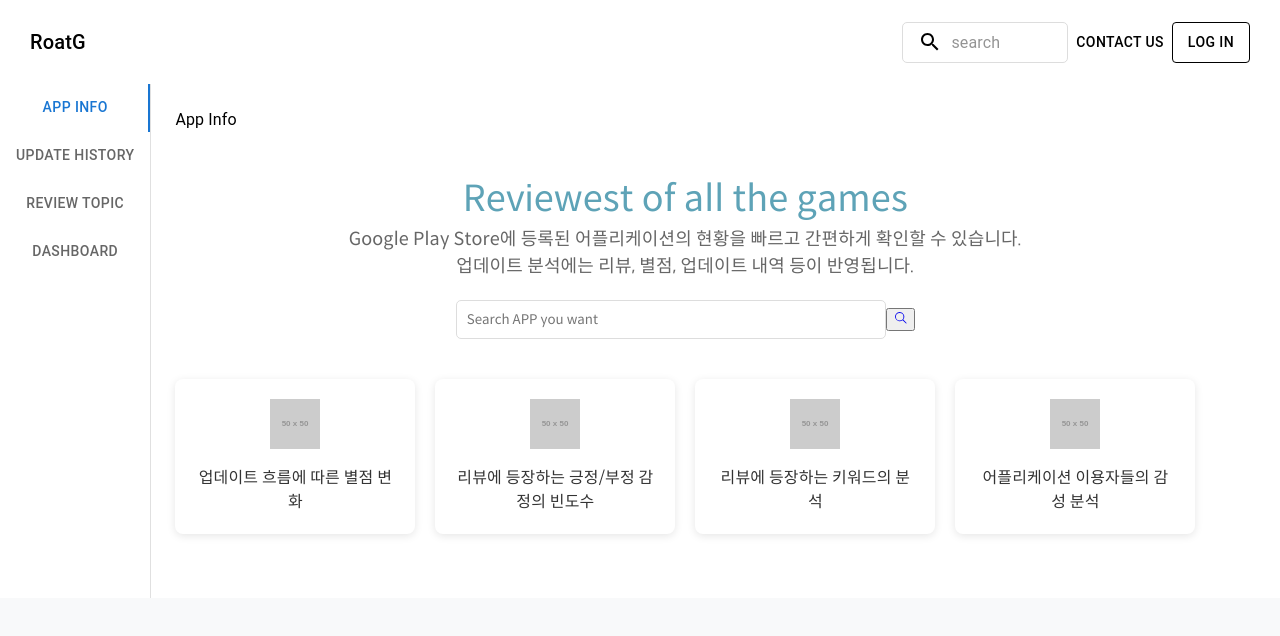
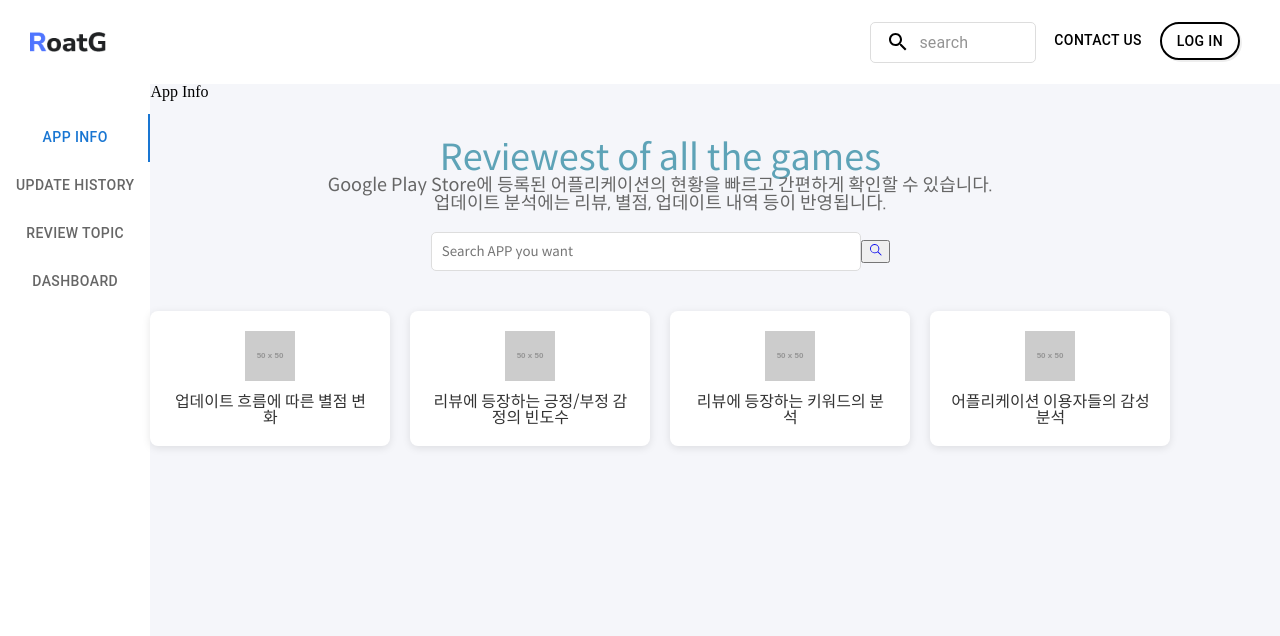
Before and after one commit to YIMSEBIN/RoatG_frontend, a React (Vite) app in the folder frontend/: page / in a window 1280 px wide. Shown: the top 636 px of the page. Built offline with nearby package versions, Linux system fonts and the light colour scheme.

Commit message:
style: 헤더 및 사이드바 Layout css수정

```diff
--- a/frontend/src/components/layout/Header/Header.tsx
+++ b/frontend/src/components/layout/Header/Header.tsx
@@ -1,24 +1,35 @@
-import { AppBar, Toolbar, Typography, Button, InputBase, styled, alpha } from "@mui/material";
+import { AppBar, Toolbar, Button, InputBase, styled, alpha } from "@mui/material";
 import SearchIcon from "@mui/icons-material/Search";
+import LOGO from "@assets/images/LOGO.png";
 
 export default function Header({ ...rest }) {
   return (
     <MyAppBar position="static" elevation={0} {...rest}>
       <MyToolbar>
-        <Typography variant="h6" component="div">
-          RoatG
-        </Typography>
+        <img src={LOGO} alt="Logo" style={{ height: 20, cursor: "pointer" }} />
         <Flex>
+          <ItemWrapper>
             <Search>
               <SearchIconWrapper>
                 <SearchIcon />
               </SearchIconWrapper>
               <StyledInputBase placeholder="search" inputProps={{ "aria-label": "search" }} />
             </Search>
-          <Button color="inherit">Contact Us</Button>
-          <Button variant="outlined" color="inherit">
+          </ItemWrapper>
+          <ItemWrapper>
+            <Button color="inherit" style={{ fontWeight: "500" }}>
+              Contact Us
+            </Button>
+          </ItemWrapper>
+          <ItemWrapper>
+            <Button
+              variant="outlined"
+              color="inherit"
+              style={{ border: "2px solid", borderRadius: "30px", boxShadow: "2px 2px #eee" }}
+            >
               Log In
             </Button>
+          </ItemWrapper>
         </Flex>
       </MyToolbar>
     </MyAppBar>
@@ -40,6 +51,10 @@ const MyToolbar = styled(Toolbar)(() => ({
   width: "100%",
   display: "flex",
   justifyContent: "space-between",
+}));
+
+const ItemWrapper = styled("div")(() => ({
+  marginRight: "10px",
 }));
 
 const Search = styled("div")(({ theme }) => ({
--- a/frontend/src/components/layout/Sidemenu/Sidemenu.tsx
+++ b/frontend/src/components/layout/Sidemenu/Sidemenu.tsx
@@ -1,8 +1,39 @@
 import * as React from "react";
 import Tabs from "@mui/material/Tabs";
 import Tab from "@mui/material/Tab";
-import Typography from "@mui/material/Typography";
-import Box from "@mui/material/Box";
+import styled from "@emotion/styled";
+
+export default function Sidemenu({ children, ...rest }: { children?: React.ReactNode }) {
+  const [value, setValue] = React.useState(0);
+
+  const handleChange = (event: React.SyntheticEvent, newValue: number) => {
+    setValue(newValue);
+  };
+
+  return (
+    <Wrapper {...rest}>
+      <SideTaps orientation="vertical" value={value} onChange={handleChange}>
+        <Tab label="App Info" {...a11yProps(0)} />
+        <Tab label="Update History" {...a11yProps(1)} />
+        <Tab label="Review Topic" {...a11yProps(2)} />
+        <Tab label="Dashboard" {...a11yProps(3)} />
+      </SideTaps>
+      <TabPanel value={value} index={0}>
+        App Info
+        {children}
+      </TabPanel>
+      <TabPanel value={value} index={1}>
+        Update History
+      </TabPanel>
+      <TabPanel value={value} index={2}>
+        Review Topic
+      </TabPanel>
+      <TabPanel value={value} index={3}>
+        Dashboard
+      </TabPanel>
+    </Wrapper>
+  );
+}
 
 interface TabPanelProps {
   children?: React.ReactNode;
@@ -21,11 +52,7 @@ function TabPanel(props: TabPanelProps) {
       aria-labelledby={`vertical-tab-${index}`}
       {...other}
     >
-      {value === index && (
-        <Box sx={{ p: 3 }}>
-          <Typography>{children}</Typography>
-        </Box>
-      )}
+      {value === index && <>{children}</>}
     </div>
   );
 }
@@ -37,39 +64,13 @@ function a11yProps(index: number) {
   };
 }
 
-export default function Sidemenu({ children, ...rest }: { children?: React.ReactNode }) {
-  const [value, setValue] = React.useState(0);
+const Wrapper = styled("div")(() => ({
+  display: "flex",
+  height: "100%",
+  backgroundColor: "#F5F6FA",
+}));
 
-  const handleChange = (event: React.SyntheticEvent, newValue: number) => {
-    setValue(newValue);
-  };
-
-  return (
-    <Box {...rest} sx={{ flexGrow: 1, bgcolor: "background.paper", display: "flex", height: "100%" }}>
-      <Tabs
-        orientation="vertical"
-        value={value}
-        onChange={handleChange}
-        sx={{ borderRight: 1, borderColor: "divider" }}
-      >
-        <Tab label="App Info" {...a11yProps(0)} />
-        <Tab label="Update History" {...a11yProps(1)} />
-        <Tab label="Review Topic" {...a11yProps(2)} />
-        <Tab label="Dashboard" {...a11yProps(3)} />
-      </Tabs>
-      <TabPanel value={value} index={0}>
-        App Info
-        {children}
-      </TabPanel>
-      <TabPanel value={value} index={1}>
-        Update History
-      </TabPanel>
-      <TabPanel value={value} index={2}>
-        Review Topic
-      </TabPanel>
-      <TabPanel value={value} index={3}>
-        Dashboard
-      </TabPanel>
-    </Box>
-  );
-}
+const SideTaps = styled(Tabs)(() => ({
+  backgroundColor: "white",
+  padding: "30px 0 500px 0",
+}));
```
Also changed, not shown: frontend/src/assets/images/LOGO.png (added). Lines whose indentation alone changed are shown as unchanged.
